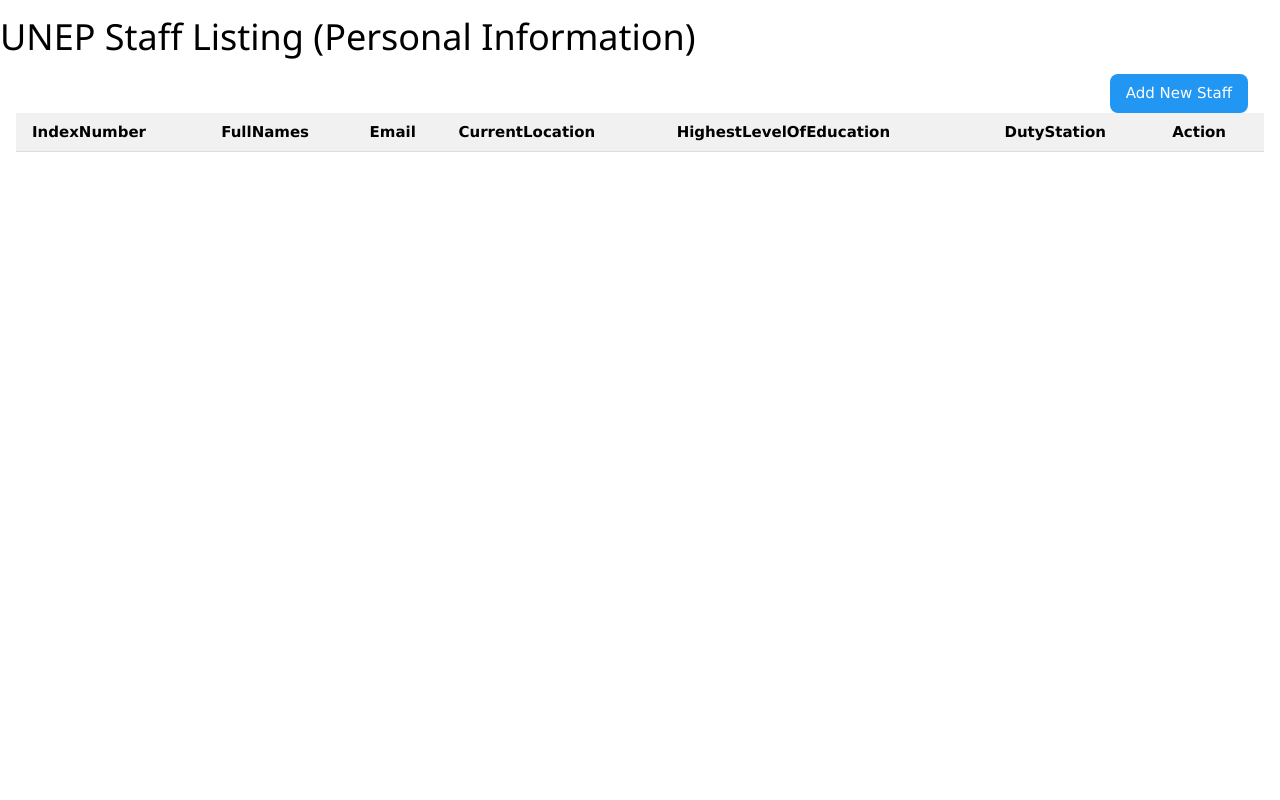
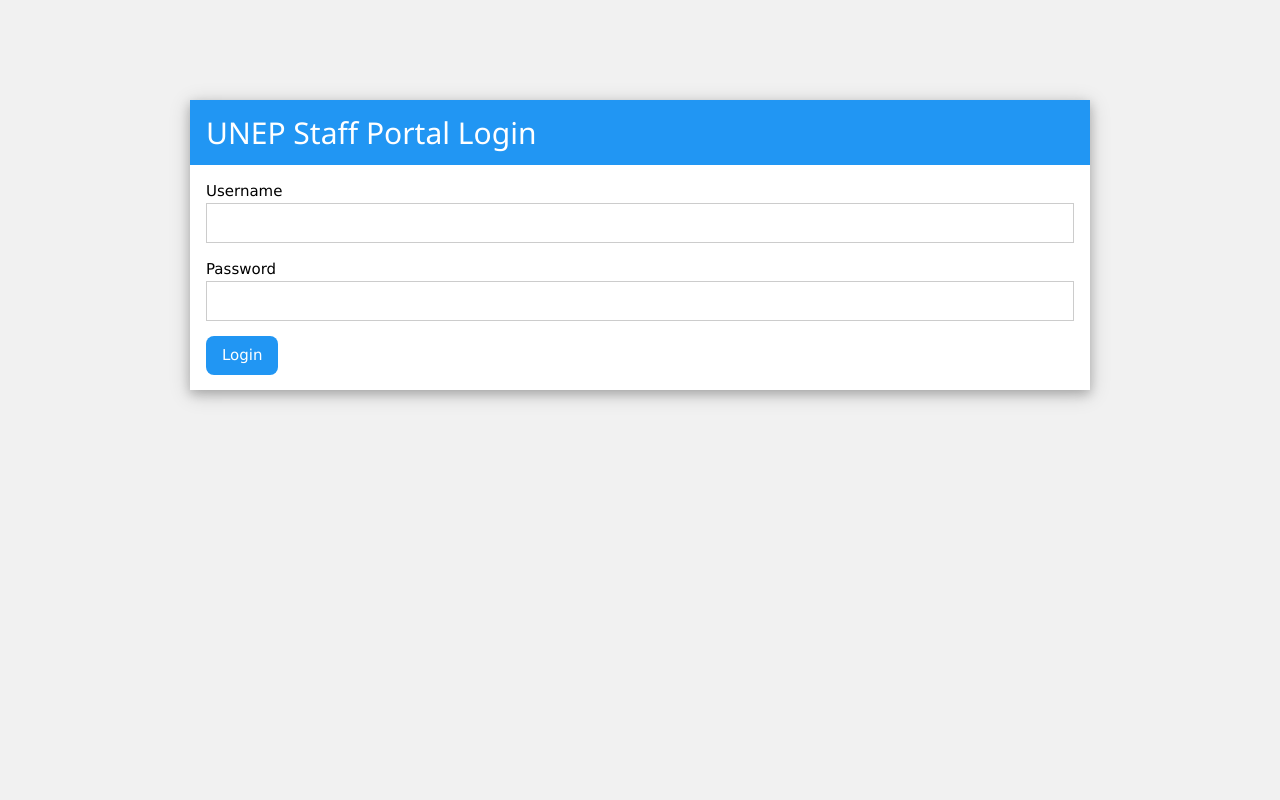
Before and after one commit to wadhawo/unep_staff_listing_app, a PHP site: page / in a window 1280 px wide. Run offline with PHP 8.4, Linux system fonts and the light colour scheme; data that the repository does not hold is empty.

Commit message:
Added SQL INSERT to initialize user DB

```diff
--- a/index.html
+++ b/index.html
@@ -97,7 +97,7 @@
         </div>
     </div>
 
-    <div id="loginModal" class="w3-hide w3-modal w3-light-gray" style="opacity: 1;">
+    <div id="loginModal" class="w3-modal w3-light-gray" style="opacity: 1;" style="display: block;">
                 <div class="w3-modal-content w3-card-4">
                     <header class="w3-container w3-blue">
                         <h2>UNEP Staff Portal Login</h2>
--- a/main.js
+++ b/main.js
@@ -7,7 +7,8 @@
         if (!userId) {
             document.getElementById('loginModal').style.display = 'block';
         } else {
-            loadStaffData();
+            listStaff();
+            //loadStaffData();
         }
     }
 
@@ -19,7 +20,7 @@
         const password = document.getElementById('password').value;
 
         try {
-            const res = await fetch('login.php', {
+            const res = await fetch('server_api/login.php', {
                 method: 'POST',
                 headers: {'Content-Type': 'application/json'},
                 body: JSON.stringify({username, password})
@@ -47,7 +48,7 @@
     // Load staff table
     async function loadStaffData() {
         try {
-            const res = await fetch('staff.php');
+            const res = await fetch('server_api/staff.php');
             const staffList = await res.json();
 
             const tbody = document.querySelector('table tbody');
@@ -80,7 +81,7 @@
     try {
         // Call the API
         const response = await fetch('server_api/get_staff.php');
-        if (!response.ok) throw new Error('Network response was not ok');
+        if (!response.ok) throw new Error('[Network response was not ok]:8 ' + response.statusText);
 
         const staffData = await response.json();
 
@@ -109,7 +110,7 @@
 }
 
 // Call the function when the page loads
-window.addEventListener('DOMContentLoaded', listStaff);
+//window.addEventListener('DOMContentLoaded', listStaff);
 
 function listStaff() {
     if(true){
@@ -142,3 +143,29 @@
         alert('Permission denied!');
     }
 }
+
+// Add listener for loginForm submission
+const loginForm = document.getElementById('loginForm');
+loginForm.addEventListener('submit', async (e) => {
+    e.preventDefault();
+    const username = document.getElementById('username').value;
+    const password = document.getElementById('password').value;
+    try {
+        const res = await fetch('server_api/login.php', {
+            method: 'POST',
+            headers: {'Content-Type': 'application/json'},
+            body: JSON.stringify({username, password})
+        });
+        const data = await res.json();
+        if (data.success) {
+            localStorage.setItem('userId', data.user_id);
+            document.getElementById('loginModal').style.display = 'none';
+            listStaff(); //loadStaffData();
+        } else {
+            alert('Invalid credentials');
+            document.location.reload();
+        }
+    } catch (err) {
+        console.error('Login error:', err);
+    }
+});
--- a/server_api/db.php
+++ b/server_api/db.php
@@ -18,3 +18,7 @@
     echo json_encode(['error' => 'Database connection failed']);
     exit;
 }
+
+function generate_bcrypt_hash($pwd_string) {
+    return password_hash($pwd_string, PASSWORD_BCRYPT);
+}
--- a/server_api/login.php
+++ b/server_api/login.php
@@ -4,6 +4,7 @@
 $data = json_decode(file_get_contents('php://input'), true);
 $username = $data['username'];
 $password = $data['password'];
+
 
 $stmt = $pdo->prepare("SELECT * FROM users WHERE username = ?");
 $stmt->execute([$username]);
--- a/unep_staff_db.sql
+++ b/unep_staff_db.sql
@@ -29,3 +29,6 @@
     created_at TIMESTAMP DEFAULT CURRENT_TIMESTAMP,
     FOREIGN KEY (created_by) REFERENCES users(id) ON DELETE SET NULL
 );
+
+-- INSERT INTIAL USER
+INSERT INTO users (username, email, password_hash) VALUES ('walter.adhawo', 'wadhawo@gmail.com', '$2a$12$WCZXPLism8EnpcZH4//eCOAxfKLpocXQ0ceNpxO5y1v9ZMF6Ixctq');
```
Also changed, not shown: server_api/test.php (added, +7 -0 lines), 1 other file.
